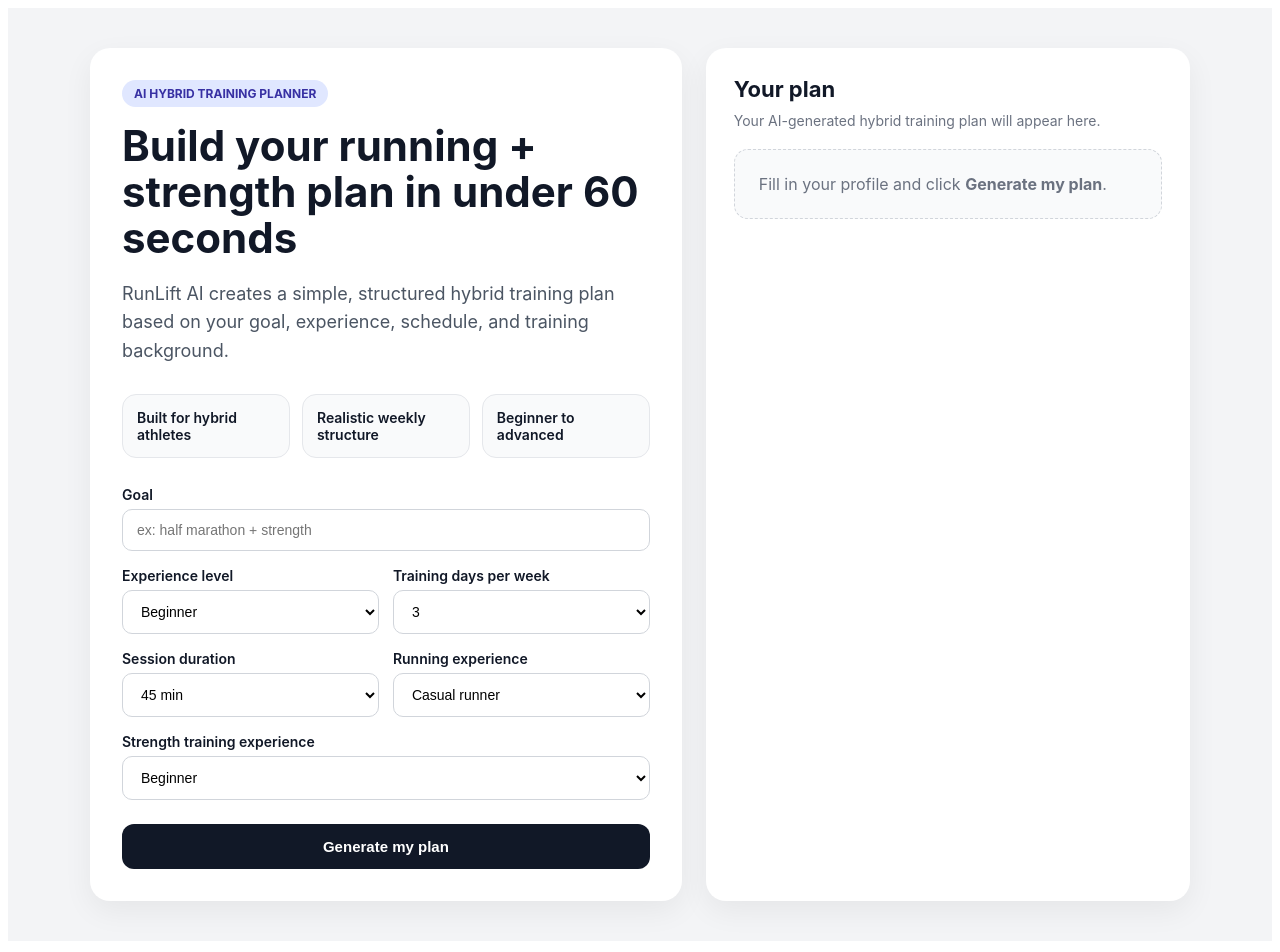
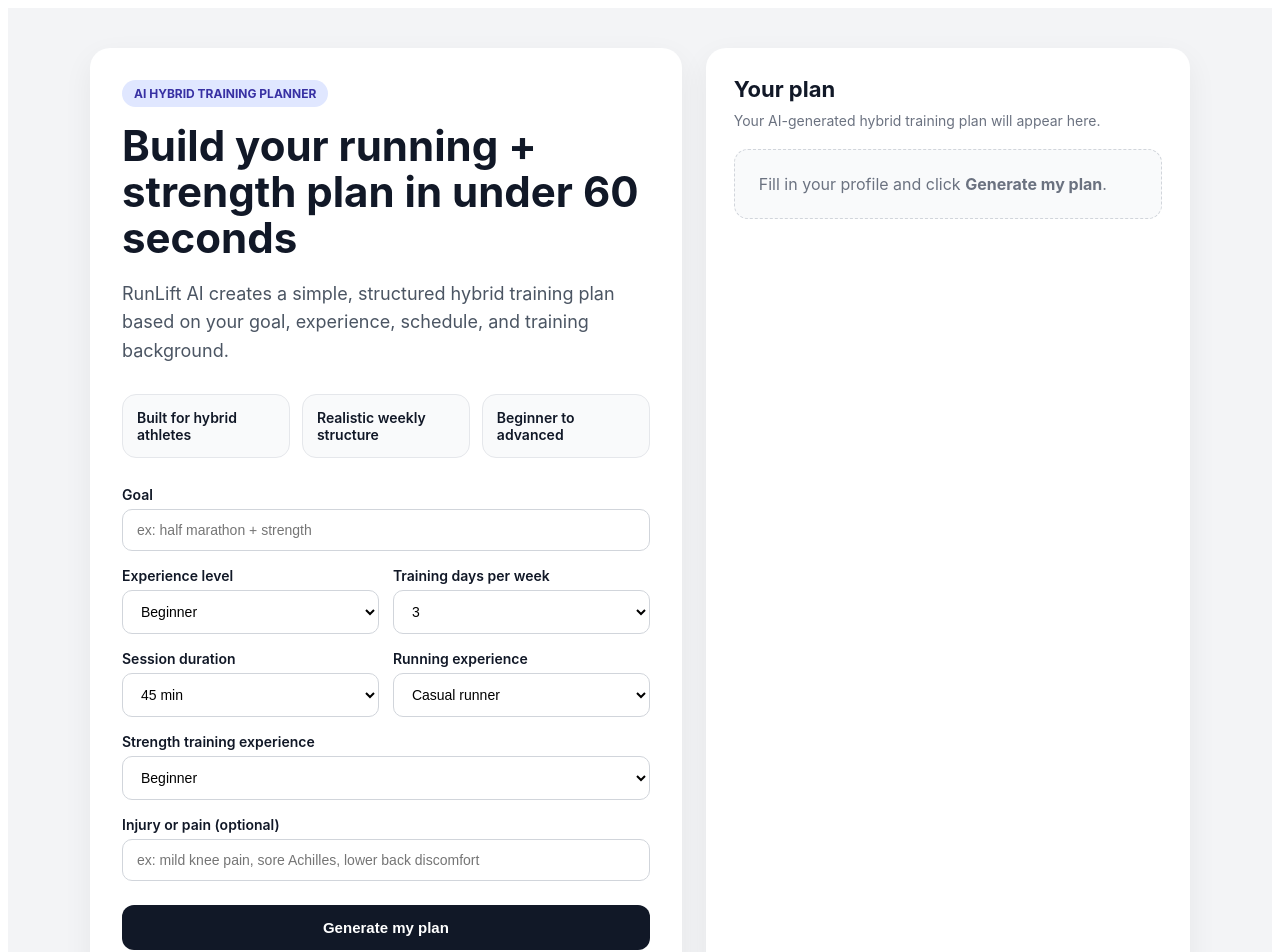
Before and after one commit to RunliftAI/runlift-ai, a Next.js app: page / in a window 1280 px wide. Shown: the top 952 px of the page. Built offline with nearby package versions, Linux system fonts and the light colour scheme.

Commit message:
Add injury input

```diff
--- a/app/page.js
+++ b/app/page.js
@@ -9,6 +9,7 @@
   const [sessionDuration, setSessionDuration] = useState("45 min");
   const [runningExperience, setRunningExperience] = useState("casual runner");
   const [strengthExperience, setStrengthExperience] = useState("beginner");
+  const [injuries, setInjuries] = useState("");
   const [result, setResult] = useState("");
   const [loading, setLoading] = useState(false);
 
@@ -22,13 +23,14 @@
         headers: {
           "Content-Type": "application/json",
         },
-        body: JSON.stringify({
+          body: JSON.stringify({
           goal,
           experienceLevel,
           trainingDays,
           sessionDuration,
           runningExperience,
           strengthExperience,
+          injuries,
         }),
       });
 
@@ -224,7 +226,7 @@
               </div>
             </div>
 
-            <div>
+             <div>
               <label style={labelStyle}>Strength training experience</label>
               <select
                 value={strengthExperience}
@@ -236,6 +238,16 @@
                 <option value="intermediate">Intermediate</option>
                 <option value="advanced">Advanced</option>
               </select>
+            </div>
+
+            <div>
+              <label style={labelStyle}>Injury or pain (optional)</label>
+              <input
+                placeholder="ex: mild knee pain, sore Achilles, lower back discomfort"
+                value={injuries}
+                onChange={(e) => setInjuries(e.target.value)}
+                style={inputStyle}
+              />
             </div>
 
             <button
```
